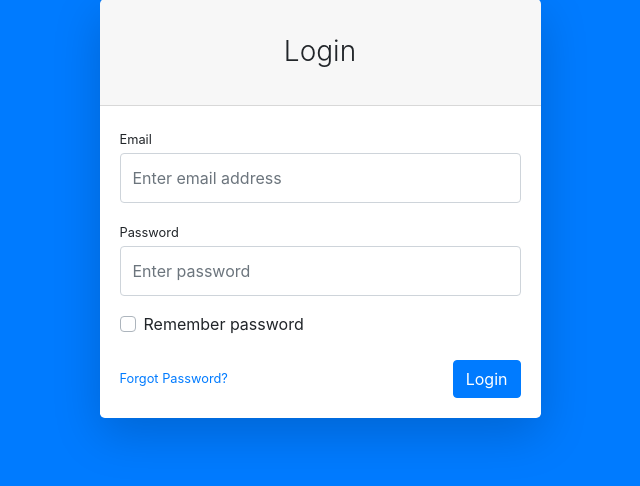
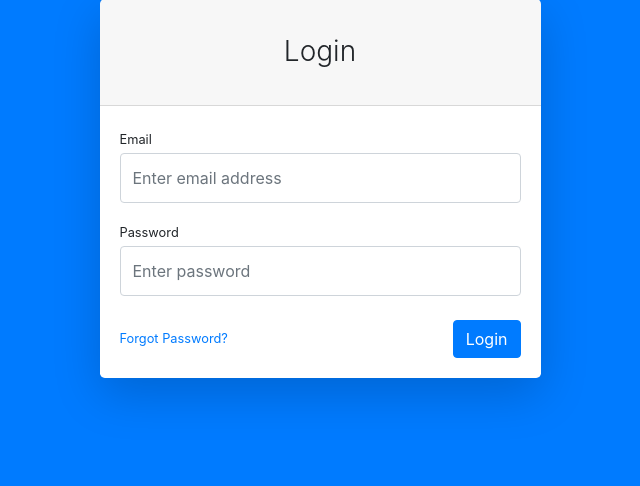
Before and after one commit to nebstarmalala/sensiveproperties, a PHP site: page /admin/index.php in a window 1280 px wide. Shown: the part 49-535 px from the top of the page, without its empty margins (320-960 px from the left). Run offline with PHP 8.4, Linux system fonts and the light colour scheme; data that the repository does not hold is empty; some libraries are stand-ins or nearby versions.

Commit message:
last commit

```diff
--- a/admin/index.php
+++ b/admin/index.php
@@ -72,9 +72,6 @@ include('../connect.php');
 
                                             </div>
 
-                                            <div class="form-group">
-                                                <div class="custom-control custom-checkbox"><input class="custom-control-input" id="rememberPasswordCheck" type="checkbox" /><label class="custom-control-label" for="rememberPasswordCheck">Remember password</label></div>
-                                            </div>
                                             <div class="form-group d-flex align-items-center justify-content-between mt-4 mb-0"><a class="small" href="password.php">Forgot Password? </a><button class="btn btn-primary" type="submit" name="submit">Login</button></div>
 
                                     </div>
```
